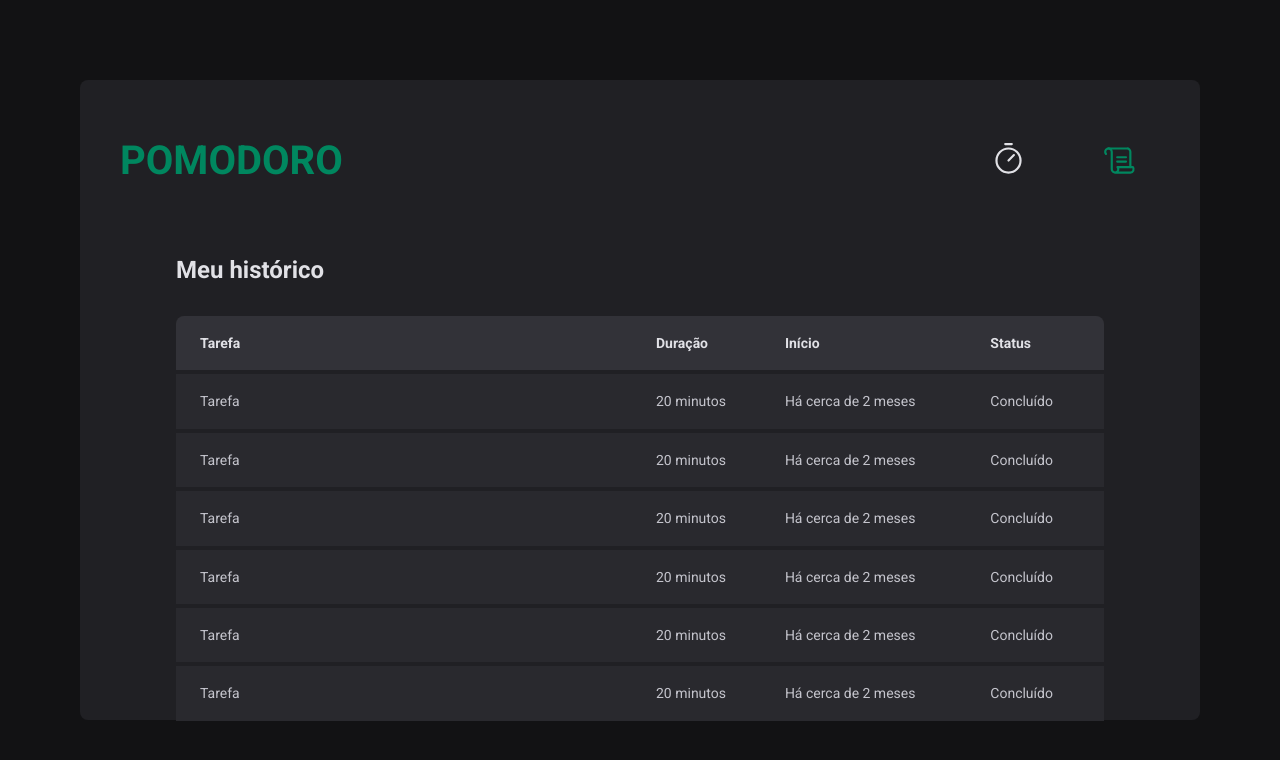
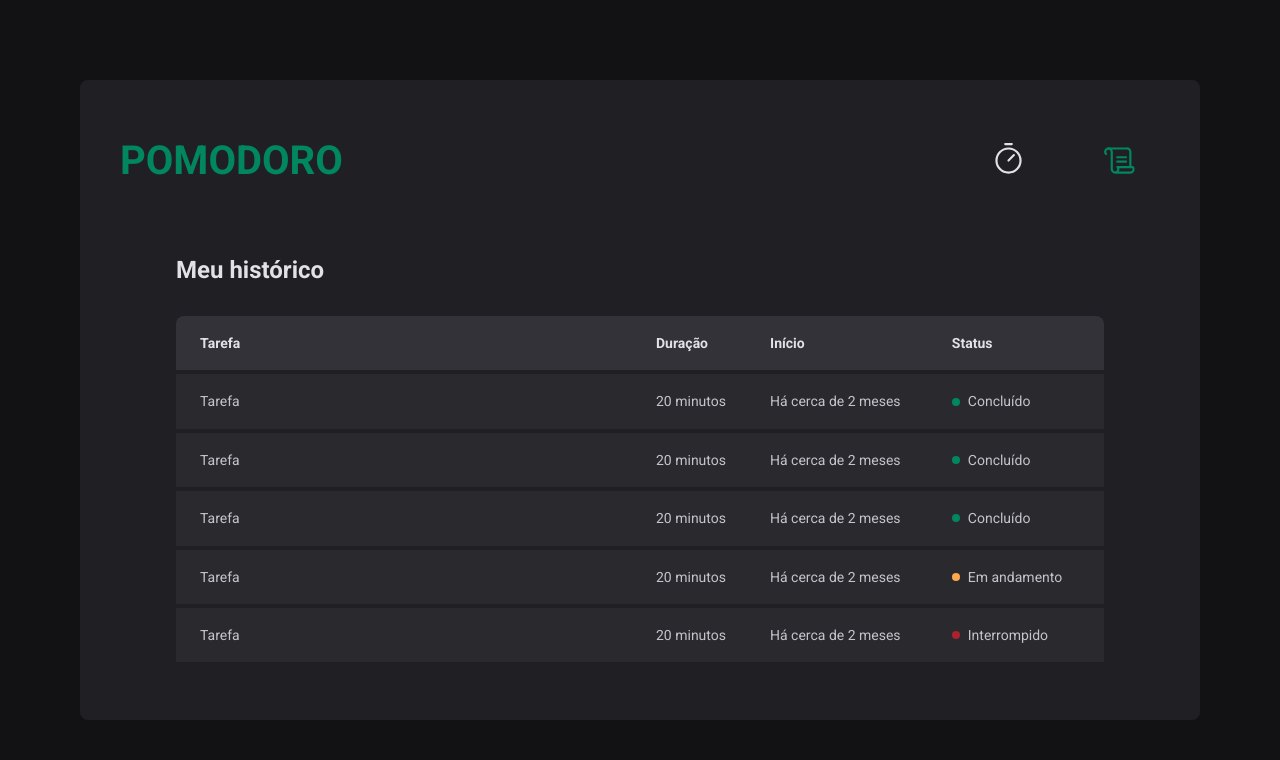
Before and after one commit to hikaroeduardo/pomodoro, a React (Vite) app: page /history in a window 1280 px wide. Shown: the top 760 px of the page. Built offline with nearby package versions, Linux system fonts and the light colour scheme.

Commit message:
Inicio de validacao de formulario com react-hook-form

```diff
--- a/package.json
+++ b/package.json
@@ -13,6 +13,7 @@
     "phosphor-react": "^1.4.1",
     "react": "^18.2.0",
     "react-dom": "^18.2.0",
+    "react-hook-form": "^7.46.2",
     "react-router-dom": "^6.16.0",
     "styled-components": "^6.0.8"
   },
--- a/src/pages/History/index.tsx
+++ b/src/pages/History/index.tsx
@@ -1,4 +1,4 @@
-import { HistoryContainer, HistoryList } from "./styles";
+import { HistoryContainer, HistoryList, Status } from "./styles";
 
 export function History() {
   return (
@@ -21,42 +21,35 @@
               <td>Tarefa</td>
               <td>20 minutos</td>
               <td>Há cerca de 2 meses</td>
-              <td>Concluído</td>
+              <td><Status statusColor="green">Concluído</Status></td>
             </tr>
 
             <tr>
               <td>Tarefa</td>
               <td>20 minutos</td>
               <td>Há cerca de 2 meses</td>
-              <td>Concluído</td>
+              <td><Status statusColor="green">Concluído</Status></td>
             </tr>
 
             <tr>
               <td>Tarefa</td>
               <td>20 minutos</td>
               <td>Há cerca de 2 meses</td>
-              <td>Concluído</td>
+              <td><Status statusColor="green">Concluído</Status></td>
             </tr>
 
             <tr>
               <td>Tarefa</td>
               <td>20 minutos</td>
               <td>Há cerca de 2 meses</td>
-              <td>Concluído</td>
+              <td><Status statusColor="yellow">Em andamento</Status></td>
             </tr>
 
             <tr>
               <td>Tarefa</td>
               <td>20 minutos</td>
               <td>Há cerca de 2 meses</td>
-              <td>Concluído</td>
-            </tr>
-
-            <tr>
-              <td>Tarefa</td>
-              <td>20 minutos</td>
-              <td>Há cerca de 2 meses</td>
-              <td>Concluído</td>
+              <td><Status statusColor="red">Interrompido</Status></td>
             </tr>
           </tbody>
         </table>
--- a/src/pages/History/styles.ts
+++ b/src/pages/History/styles.ts
@@ -61,3 +61,27 @@
         }
     }
 `;
+
+const STATUS_COLORS = {
+    yellow: 'yellow-500',
+    green: 'green-500',
+    red: 'red-500',
+} as const;
+
+interface StatusProps {
+    statusColor: keyof typeof STATUS_COLORS;
+}
+
+export const Status = styled.span<StatusProps>`
+    display: flex;
+    align-items: center;
+    gap: 0.5rem;
+
+    &::before {
+        content: '';
+        width: 0.5rem;
+        height: 0.5rem;
+        border-radius: 50%;
+        background: ${props => props.theme[STATUS_COLORS[props.statusColor]]};
+    }
+`;
--- a/src/pages/Home/index.tsx
+++ b/src/pages/Home/index.tsx
@@ -1,3 +1,6 @@
+/* eslint-disable @typescript-eslint/no-explicit-any */
+import { useForm } from "react-hook-form";
+
 import { Play } from "phosphor-react";
 import {
   CountdownContainer,
@@ -10,16 +13,26 @@
 } from "./styles";
 
 export function Home() {
+  const { register, handleSubmit, watch } = useForm();
+
+  function handleCreateNewCycle(data: any) {
+    console.log(data)
+  }
+
+  const task = watch('task')
+  const isSubmitDisabled = !task
+
   return (
     <HomeContainer>
-      <form>
+      <form onSubmit={handleSubmit(handleCreateNewCycle)}>
         <FormContainer>
           <label htmlFor="task">Vou trabalhar em</label>
           <TaskInput
             id="task"
             type="text"
+            list="task-suggestions"
             placeholder="Nome para o projeto"
-            list="task-suggestions"
+            {...register("task")}
           />
 
           <datalist id="task-suggestions">
@@ -37,6 +50,7 @@
             step={5}
             min={5}
             max={60}
+            {...register("minutesAmount", { valueAsNumber: true })}
           />
 
           <span>minutos.</span>
@@ -50,7 +64,7 @@
           <span>0</span>
         </CountdownContainer>
 
-        <StartCountdownButton disabled type="submit">
+        <StartCountdownButton disabled={isSubmitDisabled} type="submit">
           <Play size={24} />
           Começar
         </StartCountdownButton>
```
Also changed, not shown: 1 other file (tests, documents, lock files or other folders).
